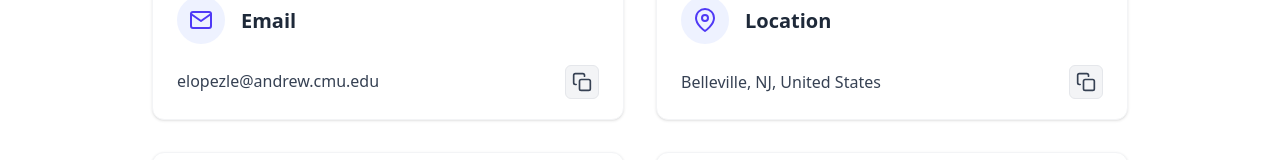
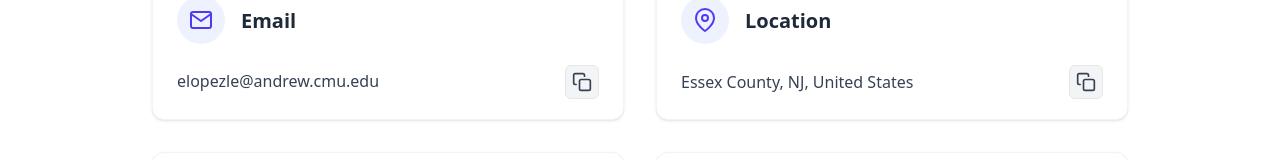
Before and after one commit to estulpz202/personal-website, a Next.js app: page /contact in a window 1280 px wide. Shown: the part 329-489 px from the top of the page. Built offline with nearby package versions, Linux system fonts and the light colour scheme.

Commit message:
Update contact location, modify activities list for accuracy, and location to be more general.

```diff
--- a/src/components/contact/contactData.ts
+++ b/src/components/contact/contactData.ts
@@ -27,9 +27,9 @@ export const contactMethods: ContactMethod[] = [
   {
     id: 'location',
     label: 'Location',
-    value: 'Belleville, NJ, United States',
+    value: 'Essex County, NJ, United States',
     icon: 'location',
-    copyValue: 'Belleville, NJ, United States',
+    copyValue: 'Essex County, NJ, United States',
   },
   {
     id: 'github',
--- a/src/components/life/LifeRecreation.tsx
+++ b/src/components/life/LifeRecreation.tsx
@@ -12,9 +12,9 @@ interface ActivityItem {
  * Sports activities data
  */
 const activities: ActivityItem[] = [
+  { name: 'Pickleball', venue: 'Campus & local courts' },
   { name: 'Volleyball', venue: 'Parks with family & friends' },
   { name: 'Golf', venue: 'Driving range & TopGolf' },
-  { name: 'Tennis', venue: 'Campus & local courts' },
   { name: 'Spikeball', venue: 'Beach & park meetups' },
 ];
 
```
Also changed, not shown: 1 other file (tests, documents, lock files or other folders).
